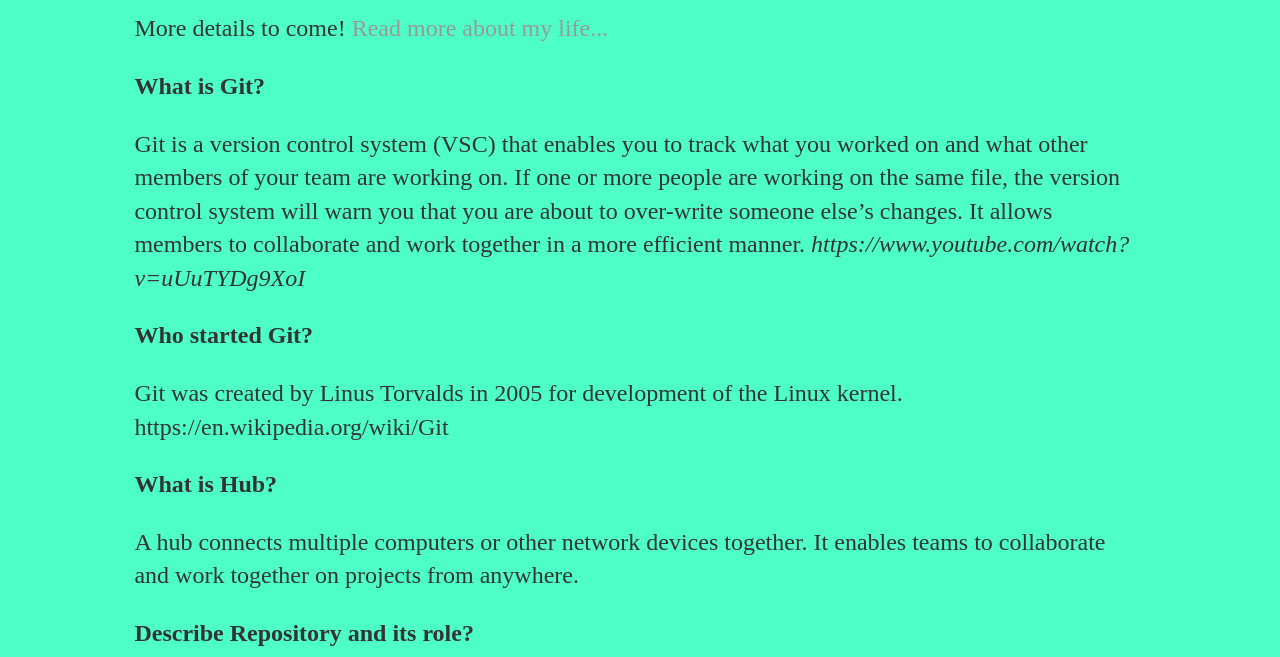
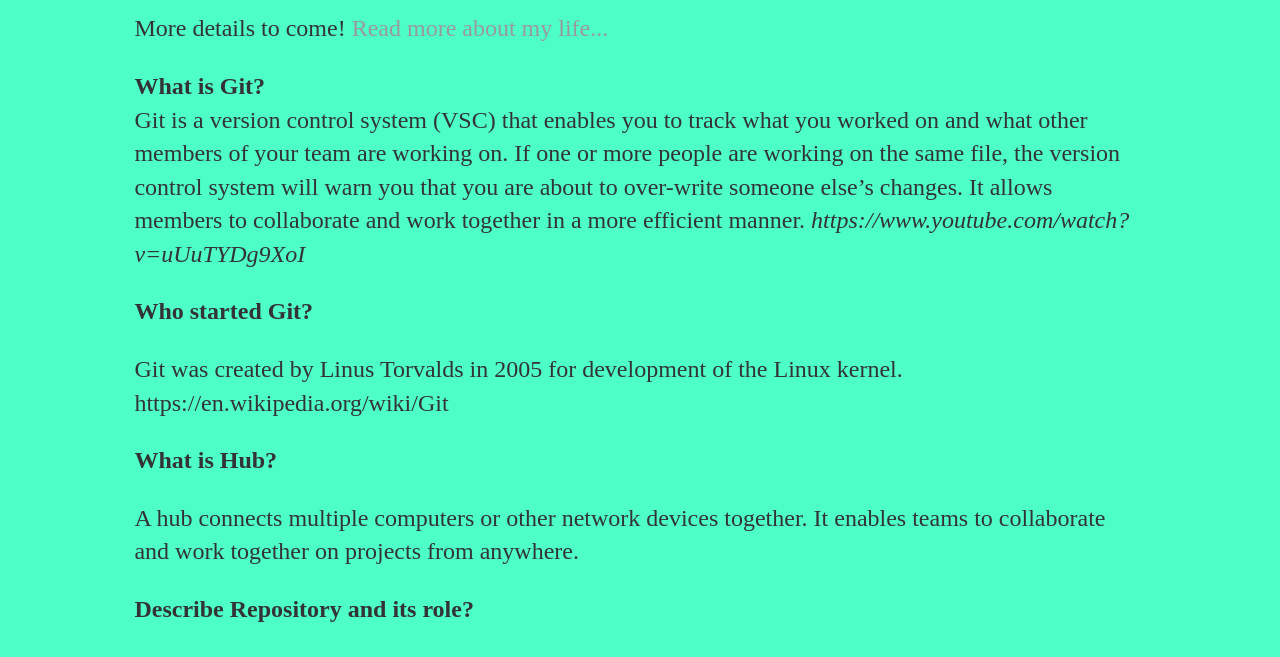
Before and after one commit to sguiher0620/sguiher0620.github.io, a plain HTML site: page index.html in a window 1280 px wide. Shown: the part 141-798 px from the top of the page. Drawn offline with Linux system fonts and the light colour scheme.

Commit message:
Update index.html

```diff
--- a/index.html
+++ b/index.html
@@ -20,8 +20,8 @@
 
         		<h1>Hi there, My name is Sherry!</h1>
 				<p>More details to come! <a href="#">Read more about my life...</a></p>
-			<p><b>What is Git?</b></p>
-			<p>Git is a version control system (VSC) that enables you to track what you worked on and what other members of your team are working on. If one or more people are working on the same file, the version control system will warn you that you are about to over-write someone else’s changes. It allows members to collaborate and work together in a more efficient manner.  <cite>https://www.youtube.com/watch?v=uUuTYDg9XoI</cite></p>
+			<p><b>What is Git?</b><br>
+			Git is a version control system (VSC) that enables you to track what you worked on and what other members of your team are working on. If one or more people are working on the same file, the version control system will warn you that you are about to over-write someone else’s changes. It allows members to collaborate and work together in a more efficient manner.  <cite>https://www.youtube.com/watch?v=uUuTYDg9XoI</cite></p>
 
 			<p><b>Who started Git?</b></p>
 			<p>Git was created by Linus Torvalds in 2005 for development of the Linux kernel. https://en.wikipedia.org/wiki/Git</p>
```
